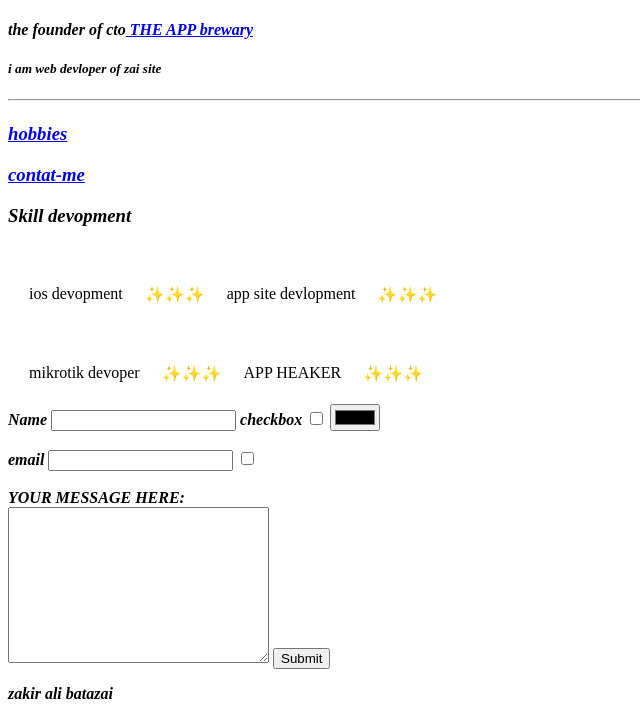
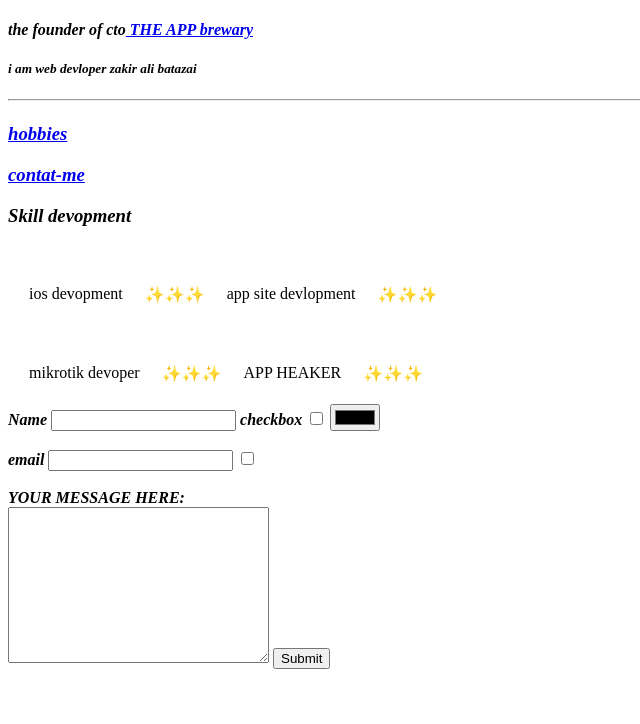
Before and after one commit to testservergithub/cv-z, a plain HTML site: page index.html in a window 1280 px wide. Shown: the part 217-941 px from the top of the page, without its empty margins (0-640 px from the left). After the commit the page ends 907 px from the top, so only its background shows below. Drawn offline with Linux system fonts and the light colour scheme.

Commit message:
Update index.html

```diff
--- a/index.html
+++ b/index.html
@@ -9,7 +9,7 @@
   <h1>DR angela yu<h1>
   <h4><em>the founder of cto<a href="https://appbrewery.com/">
   THE APP brewary </a><em><h4>
-  <h5> i am web devloper of zai site <h5>
+  <h5> i am web devloper zakir ali batazai <h5>
   <hr>
   <h3> <a href="hobbies.html"> hobbies</a></h3>
   <h3><a href="contact-me.html">contat-me</a></h3>
@@ -48,7 +48,7 @@
   <textarea name="name" rows="10" cols="30"></textarea>
   <input type="submit" name=>
   </form>
-    <p>zakir ali batazai</p>
+
 
   </body>
 </html>
```
